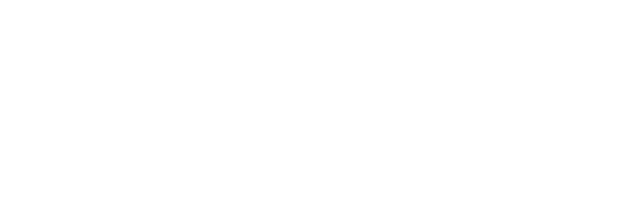
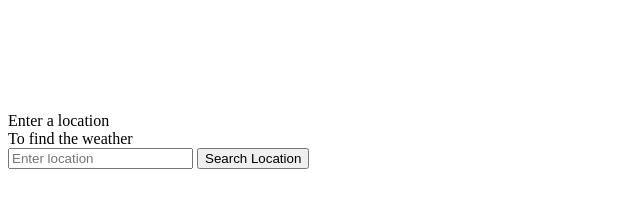
Before and after one commit to StelKizi/weather-app, a website: page public/index.html in a window 1280 px wide. Shown: the whole page, without its empty margins (0-640 px from the left). Drawn offline with Linux system fonts and the light colour scheme.

Commit message:
Set up the html file, functionality missing

```diff
--- a/package.json
+++ b/package.json
@@ -18,6 +18,8 @@
   },
   "homepage": "https://github.com/appliedtechnology/hometask-weatherAPI#readme",
   "devDependencies": {
+    "axios": "^0.19.2",
+    "dotenv": "^8.2.0",
     "express": "^4.17.1",
     "node-fetch": "^2.6.0",
     "nodemon": "^1.19.4"
--- a/public/index.html
+++ b/public/index.html
@@ -2,16 +2,29 @@
 <html lang="en">
 
 <head>
-    <meta charset="UTF-8">
-    <meta name="viewport" content="width=device-width, initial-scale=1.0">
-    <meta http-equiv="X-UA-Compatible" content="ie=edge">
-    <title>Weather app</title>
-    <script src="index.js"></script>
-    <link rel="stylesheet" href="style.css">
+	<meta charset="UTF-8">
+	<meta name="viewport" content="width=device-width, initial-scale=1.0">
+	<meta http-equiv="X-UA-Compatible" content="ie=edge">
+	<title>Weather app</title>
+	<link rel="stylesheet" href="style.css">
 </head>
 
 <body>
-
+	<div class="container">
+		<header>
+			<section>
+				<canvas id="icon" width="100" height="100"></canvas>
+			</section>
+		</header>
+		<div class="content">
+			<section class="status">Enter a location</section>
+			<section class="location">To find the weather</section>
+		</div>
+		<section class="city-search-container" ></section>
+		<input type="text" id="city-search-input-text" placeholder="Enter location">
+		<button type="button" id="city-search-button">Search Location</button>
+	</div>
+	<script src="index.js"></script>
 </body>
 
 </html>
```
Also changed, not shown: server.js (+11 -2 lines).
